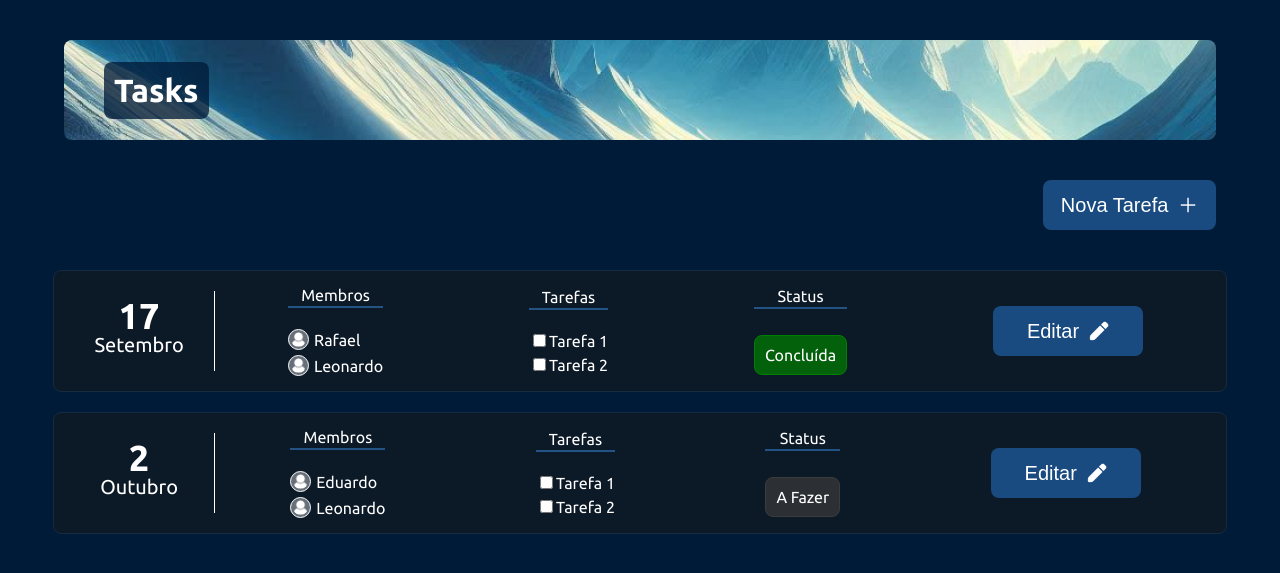
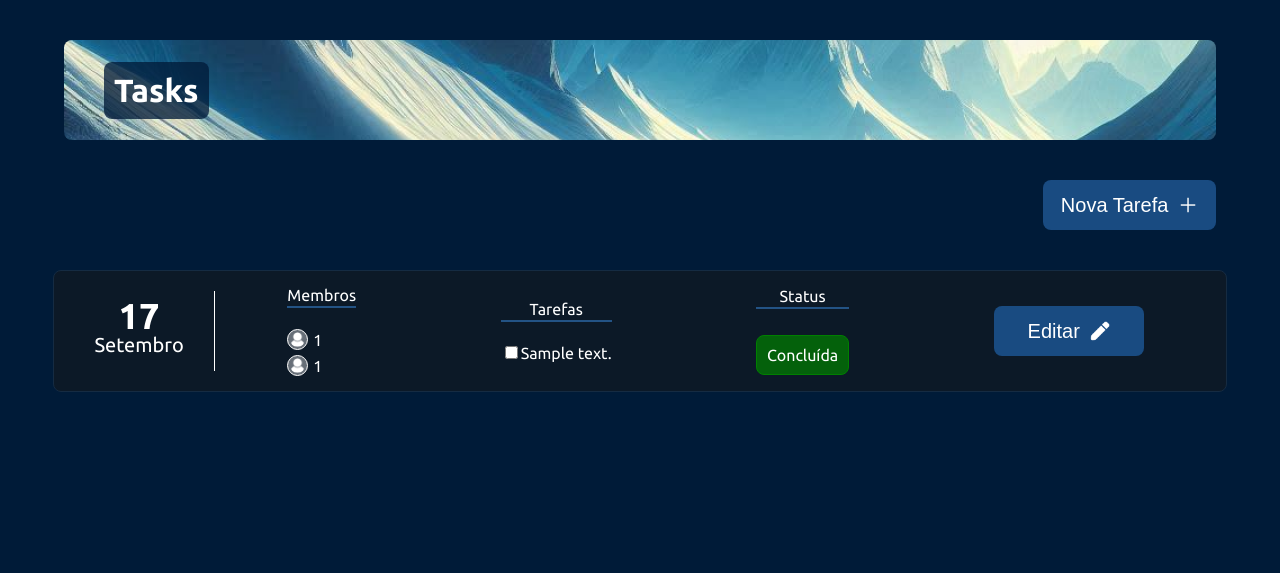
Before and after one commit to duducamargo/sistema-gerenciamento-tarefas-web, a Django app: page /tasks/ in a window 1280 px wide. Shown: the top 573 px of the page. Run offline with Django 5.2, Linux system fonts and the light colour scheme; tables that the repository leaves empty hold one stand-in row (values such as "Sample post"); parts of the project's set-up code (start-up, migrations or seed data) failed here and were passed over.

Commit message:
[add] tasks page is now being dynamically rendered

```diff
--- a/gerenciador_de_tarefas/cadastro/views.py
+++ b/gerenciador_de_tarefas/cadastro/views.py
@@ -1,7 +1,7 @@
 from django.shortcuts import render, redirect
 from django.views.decorators.csrf import csrf_protect
 from .models import Usuario
-from django.contrib.auth.hashers import check_password
+from django.contrib.auth.hashers import check_password, make_password
 from django.contrib import messages
 
 def login(request):
@@ -16,7 +16,6 @@ def login(request):
             return render(request, "cadastro/login.html")
 
         if check_password(senha, usuario.senha):
-            # Armazena o ID do usuário na sessão
             request.session['usuario_id'] = usuario.id_usuario
             messages.success(request, "Login realizado com sucesso!")
             return redirect("tasks")
--- a/gerenciador_de_tarefas/tasks/templates/tasks/tasks.html
+++ b/gerenciador_de_tarefas/tasks/templates/tasks/tasks.html
@@ -29,6 +29,7 @@
     </div>
 
     <div id="container_tasks">
+        {% for task in tasks %}
         <div class="task">
             <div class="data">
                 <p class="dia">17</p>
@@ -39,8 +40,8 @@
                 <div class="atribuicoes">
                     <p class="membros_campo">Membros</p>
                     <ul>
-                        <li><img src="{% static "img/user.png" %}"> Rafael</li>
-                        <li><img src="{% static "img/user.png" %}"> Leonardo</li>
+                        <li><img src="{% static "img/user.png" %}">{{task.atribuido_para_id}}</li>
+                        <li><img src="{% static "img/user.png" %}">{{task.criado_por_id}}</li>
                     </ul>
 
                 </div>
@@ -49,10 +50,7 @@
                     <p class="tarefas_campo">Tarefas</p>
                     <ul>
                         <li><input type="checkbox" id="checkbox1">
-                            <label for="checkbox1">Tarefa 1</label>
-                        </li>
-                        <li><input type="checkbox" id="checkbox1">
-                            <label for="checkbox1">Tarefa 2</label>
+                            <label for="checkbox1">{{task.descricao}}</label>
                         </li>
                     </ul>
                 </div>
@@ -67,68 +65,8 @@
                 </div>
             </div>
         </div>
+          {% endfor %}
 
-        <div class="task">
-            <div class="data">
-                <p class="dia">2</p>
-                <p class="mes">Outubro</p>
-            </div>
-
-            <div class="conteudo_task campos">
-                <div class="atribuicoes">
-                    <p class="membros_campo">Membros</p>
-                    <ul>
-                        <li><img src="{% static "img/user.png" %}"> Eduardo</li>
-                        <li><img src="{% static "img/user.png" %}"> Leonardo</li>
-                    </ul>
-
-                </div>
-
-                <div class="informacoes campos">
-                    <p class="tarefas_campo">Tarefas</p>
-                    <ul>
-                        <li><input type="checkbox" id="checkbox1">
-                            <label for="checkbox1">Tarefa 1</label>
-                        </li>
-                        <li><input type="checkbox" id="checkbox1">
-                            <label for="checkbox1">Tarefa 2</label>
-                        </li>
-                    </ul>
-                </div>
-
-                <div class="status campos">
-                    <p class="status_campo">Status</p>
-                    <p class="a_fazer">A Fazer</p>
-                </div>
-
-                <div class="editar">
-                    <button onclick="window.location.href='{% url 'editar_task' %}'">Editar<img src="{% static "img/editar.png" %}"></button>
-                </div>
-            </div>
-        </div>
-
-
-
-<!-- ESTA PORÇAO DE CODIGO FOI FEITA PARA TESTAR SE AS TASKS ESTAVAM
-APARECENDO NA TELA DE TASKS
-
-        <div class="task">
-            <table>
-                <tr>
-                    <th>nome</th>
-                    <th>descricao</th>
-                    <th>data</th>
-                </tr>
-                {% for task in tasks %}
-                <tr>
-                    <td>{{task.id}}</td>
-                    <td>{{task.nome}}</td>
-                    <td>{{task.data}}</td>
-                </tr>
-                {% endfor %}
-            </table>
-        </div>
-        -->
     </div>
 
 
--- a/gerenciador_de_tarefas/tasks/views.py
+++ b/gerenciador_de_tarefas/tasks/views.py
@@ -5,11 +5,10 @@ from cadastro.models import Usuario
 from django.contrib.auth.decorators import login_required
 from django.contrib import messages
 from django.http import HttpResponse
-from .forms import TaskForm
-from .models import Board
 
 def tasks(request):
-    return render(request, 'tasks/tasks.html')
+    tasks = Task.objects.all()
+    return render(request, 'tasks/tasks.html', {'tasks': tasks})
 
 from cadastro.models import Usuario
 
```
Also changed, not shown: gerenciador_de_tarefas/tasks/migrations/0004_merge_20240911_2158.py (added).
